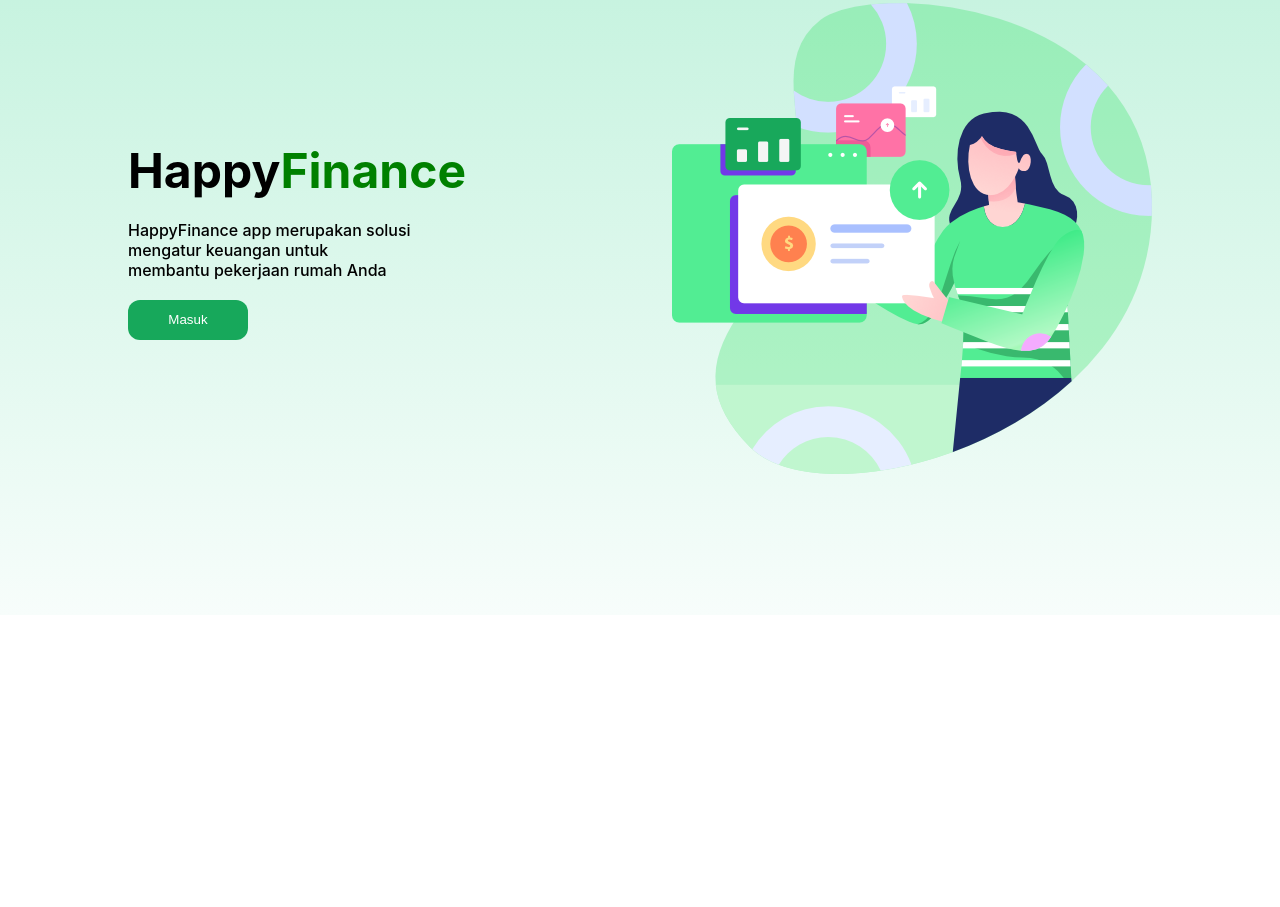
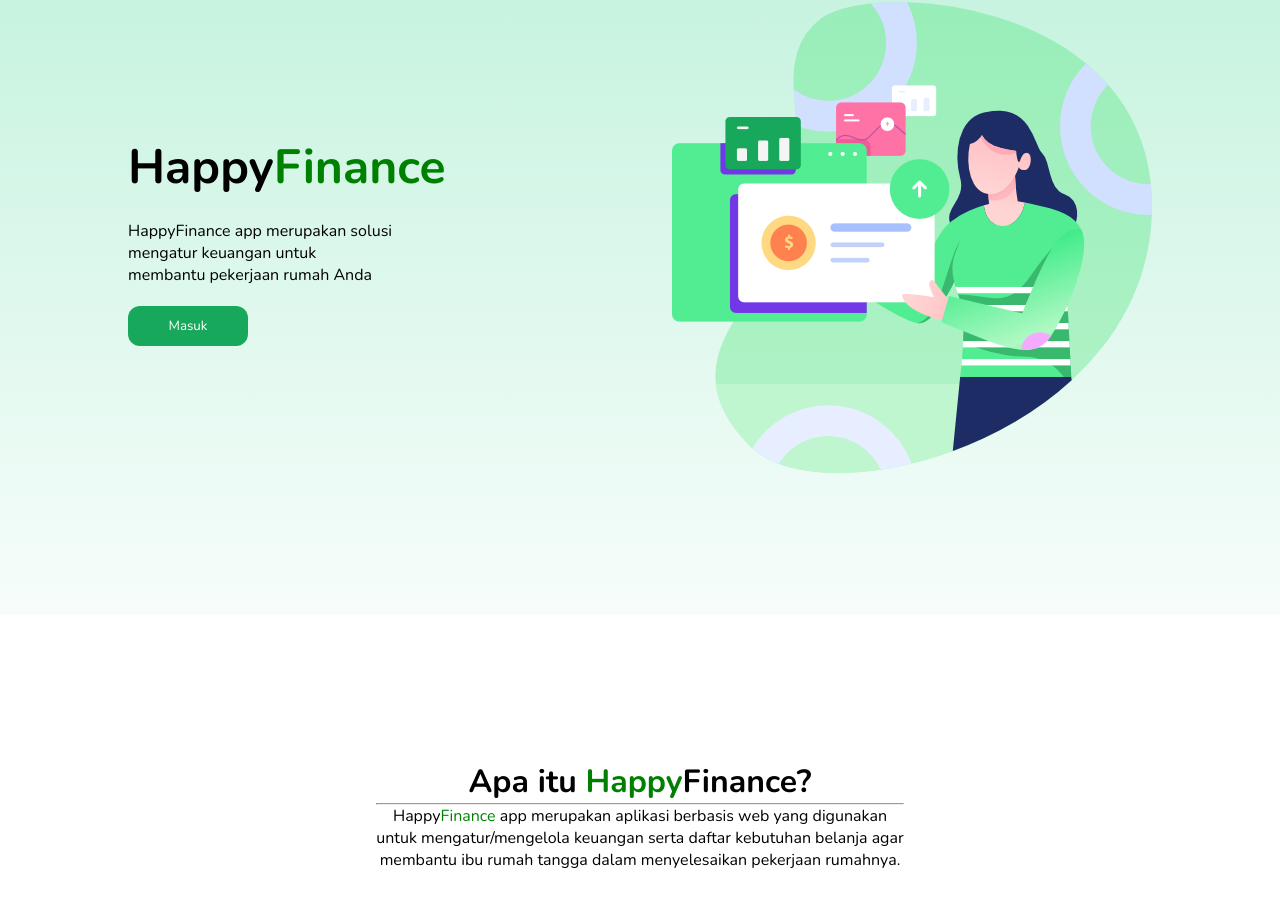
Before and after one commit to Mekamalcity/happyfinance-app, a React (Create React App) app: page / in a window 1280 px wide. Shown: the part 135-1042 px from the top of the page. Before the commit the page ends 800 px from the top, so only its background shows below. Built offline with nearby package versions, Linux system fonts and the light colour scheme.

Commit message:
Main2 Landing Page

```diff
--- a/src/App.js
+++ b/src/App.js
@@ -6,6 +6,8 @@ import SignUp from "./pages/signup/SignUp";
 import User from "./pages/user/User";
 import { Provider } from "react-redux";
 import {store} from './config/redux';
+
+
 
 
 class App extends React.Component {
--- a/src/component/LandingPage/mainlandingpage.jsx
+++ b/src/component/LandingPage/mainlandingpage.jsx
@@ -28,4 +28,24 @@ function Main1() {
     )
 }
 
-export { Main1 };
+function Main2() {
+    return (
+        <div className="container-main2">
+            <div>
+                <div>
+                    <h1>
+                        Apa itu <font color="green">Happy</font>Finance?
+                    </h1>
+                    <hr />
+                </div>
+                <p>
+                    Happy<font color="green">Finance</font> app merupakan aplikasi berbasis web yang digunakan<br />
+                    untuk mengatur/mengelola keuangan serta daftar kebutuhan belanja agar<br />
+                    membantu ibu rumah tangga dalam menyelesaikan pekerjaan rumahnya.
+                </p>
+            </div>
+        </div>
+    )
+}
+
+export { Main1, Main2 };
--- a/src/pages/landingpage/LandingPage.js
+++ b/src/pages/landingpage/LandingPage.js
@@ -1,6 +1,6 @@
 import React, { Fragment } from "react";
 import NavigationLandingPage from "../../component/navigation/navigationLandingPage";
-import {Main1} from "../../component/LandingPage/mainlandingpage"
+import {Main1,Main2} from "../../component/LandingPage/mainlandingpage"
 
 import "../../styles/landingpage/landingpage.css"
 
@@ -10,6 +10,7 @@ class LandingPage extends React.Component{
             <Fragment>
                 <NavigationLandingPage/>
                 <Main1/>
+                <Main2/>
             </Fragment>
         )
     }
--- a/src/styles/landingpage/landingpage.css
+++ b/src/styles/landingpage/landingpage.css
@@ -1,7 +1,8 @@
-/* @import url(https://fonts.googleapis.com/css2?family=Nunito:wght@400;700&display=swap); */
+@import url(https://fonts.googleapis.com/css2?family=Nunito:wght@400;700&display=swap);
 * {
     padding: 0;
     margin: 0;
+    font-family: "Nunito";
 }
 .navigation{
     display: flex;
@@ -99,6 +100,20 @@
     width: 100%
 }
 
+
+/* Main yang ke 2 */
+
+.container-main2 {
+    width: 100%;
+    display: flex;
+    flex-direction: column;
+    justify-content: center;
+    align-items: center;
+    height: 400px;
+    text-align: center;
+}
+
+
 @media only screen and (max-width: 750px) {
     .navlandingpage {
       display: none;
--- a/src/styles/signup/signup.css
+++ b/src/styles/signup/signup.css
@@ -1,6 +1,9 @@
+@import url('https://fonts.googleapis.com/css2?family=Nunito:wght@400;700&display=swap');
+
 * {
     padding: 0;
     margin: 0;
+    font-family: "Nunito";
     /* height: 100%; */
 }
 
```
